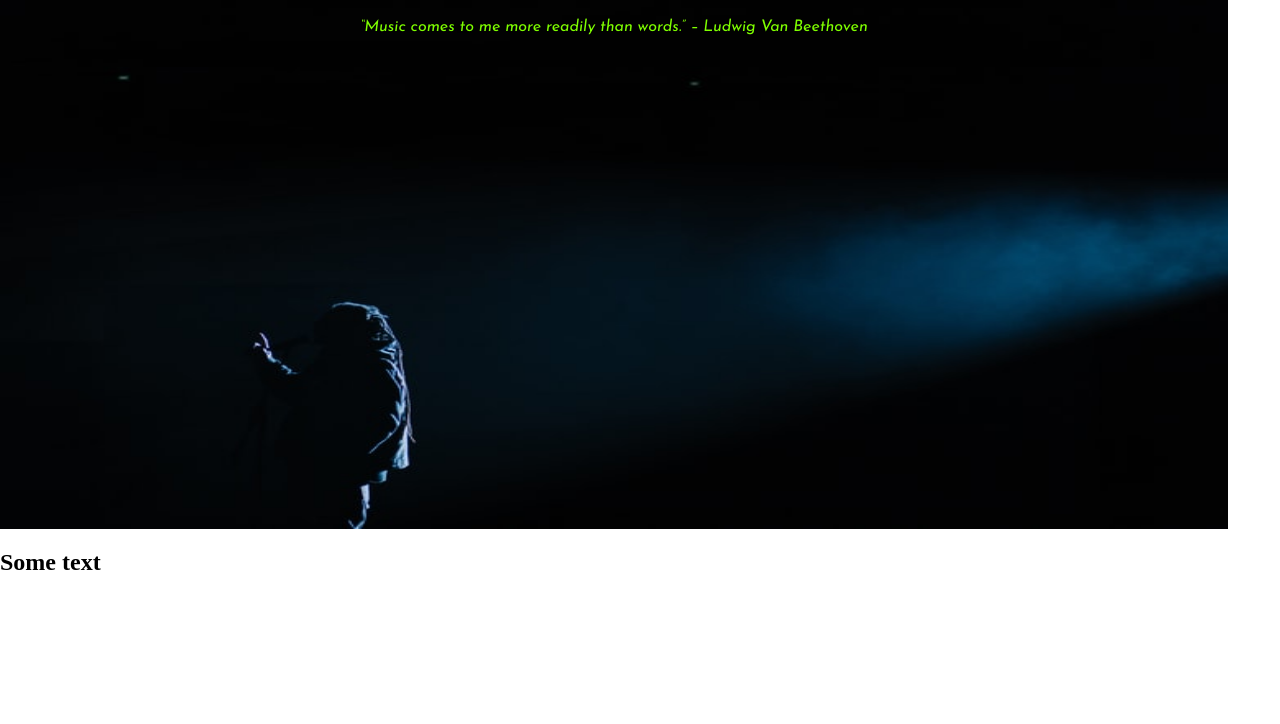
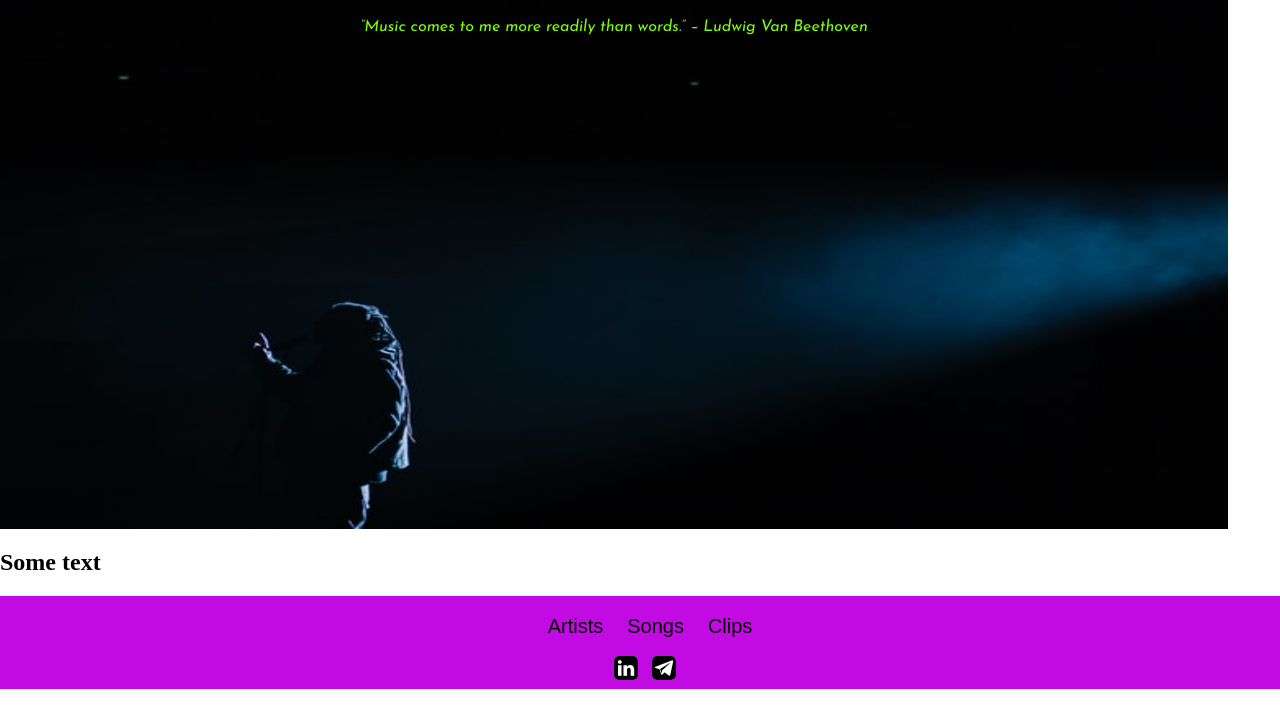
Before and after one commit to 1emniscata/music, a Django app: page / in a window 1280 px wide. Shown: the part 76-800 px from the top of the page. Run offline with Django 3.2, Linux system fonts and the light colour scheme; some web fonts are replaced.

Commit message:
added two social icons

```diff
--- a/musicsite/lemni/static/css/base1.css
+++ b/musicsite/lemni/static/css/base1.css
@@ -24,7 +24,7 @@ body{
       background-color: rgb(194, 11, 226);
       width: 30%;
       position: fixed;
-
+      /* rgb(194, 11, 226) */
       /* left: 10%; */
   }
 
@@ -166,3 +166,32 @@ body{
     padding-right: 14.341px;
     padding-left: 14.341px;
 }
+
+footer {
+    background-color: rgb(194, 11, 226);
+    text-align: center;
+    width: 100%;
+    height: auto;
+    margin: 0 auto;
+}
+.social a img{
+    background-color: white;
+    margin-left: 10px;
+    border-radius: 20%;
+    margin-bottom: 5px;
+    line-height: 3em;
+}
+.social a img:hover {
+    /* padding: 2px; */
+    /* background-color: chartreuse; */
+    border: 2px solid chartreuse;
+    /* line-height: 1.2em; */
+    /* margin: 1px; */
+    /* background-color: chartreuse; */
+    /* margin-top: 15px; */
+    /* background-size: 105%; */
+
+}
+/* footer a {
+    line-height: 1.1em;
+} */
--- a/musicsite/lemni/templates/lemni/base.html
+++ b/musicsite/lemni/templates/lemni/base.html
@@ -53,6 +53,14 @@
     <h2>Some text</h2>
 </div>
 {% endblock %}
-
+<footer>
+    <a href="{% url 'lemni:artists_list' %}" class='Artists'>Artists</a>
+    <a href="{% url 'lemni:songs_list' %}" class='Songs'>Songs</a>
+    <a href="{% url 'lemni:clips_list' %}" class='Clips'>Clips</a>
+    <div class="social">
+        <a href="#"><img src="media/social/Linkedin.png" alt=""></a>
+        <a href="#"><img src="media/social/Telegram1.png" alt=""></a>
+    </div>
+</footer>
 </body>
 </html>
```
Also changed, not shown: musicsite/media/social/Linkedin.png (added), musicsite/media/social/Telegram1.png (added).
